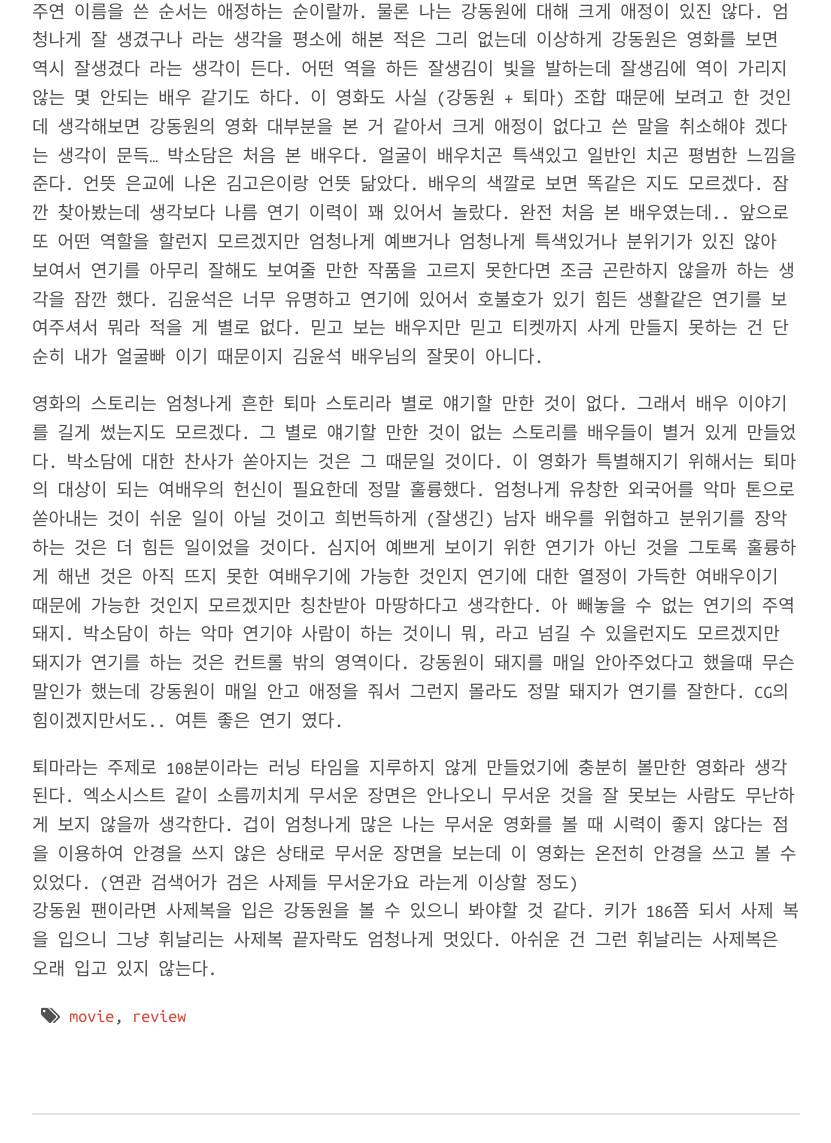
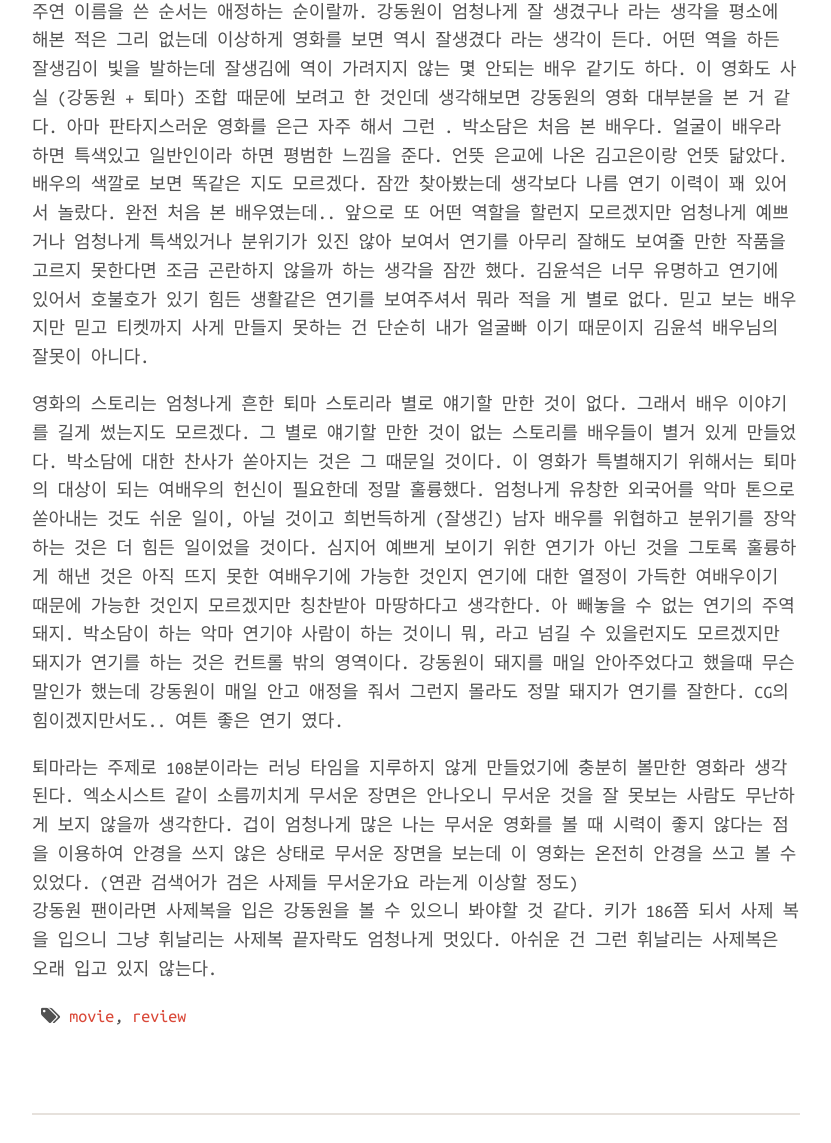
Before and after one commit to hahajh/hahajh.github.com, a Jekyll site: the page built from _posts/2015-11-15-the-priests.md, in a window 1280 px wide and 1400 px high, scrolled down 478 px. Shown: the part 257-1400 px from the top of the window, without its empty margins (224-1055 px from the left). Built offline with Jekyll 4.4.1, drawn with Linux system fonts in a browser that asks for light colours; nearby versions of some CDN libraries.

Commit message:
modify review

```diff
--- a/_posts/2015-11-15-the-priests.md
+++ b/_posts/2015-11-15-the-priests.md
@@ -7,9 +7,9 @@ tags: [movie, review]
 ![포스터](https://lh3.googleusercontent.com/-5qsRnD9T9ds/VkgVxn91WfI/AAAAAAAAAZI/fnZQHHV_ypE/s512-Ic42/20151115001000_0_99_20151115131705.jpg)
 주연 : 강동원, 박소담, 김윤석
 
-주연 이름을 쓴 순서는 애정하는 순이랄까. 물론 나는 강동원에 대해 크게 애정이 있진 않다. 엄청나게 잘 생겼구나 라는 생각을 평소에 해본 적은 그리 없는데 이상하게 강동원은 영화를 보면 역시 잘생겼다 라는 생각이 든다. 어떤 역을 하든 잘생김이 빛을 발하는데 잘생김에 역이 가리지 않는 몇 안되는 배우 같기도 하다. 이 영화도 사실 (강동원 + 퇴마) 조합 때문에 보려고 한 것인데 생각해보면 강동원의 영화 대부분을 본 거 같아서 크게 애정이 없다고 쓴 말을 취소해야 겠다는 생각이 문득... 박소담은 처음 본 배우다. 얼굴이 배우치곤 특색있고 일반인 치곤 평범한 느낌을 준다. 언뜻 은교에 나온 김고은이랑 언뜻 닮았다. 배우의 색깔로 보면 똑같은 지도 모르겠다. 잠깐 찾아봤는데 생각보다 나름 연기 이력이 꽤 있어서 놀랐다. 완전 처음 본 배우였는데.. 앞으로 또 어떤 역할을 할런지 모르겠지만 엄청나게 예쁘거나 엄청나게 특색있거나 분위기가 있진 않아 보여서 연기를 아무리 잘해도 보여줄 만한 작품을 고르지 못한다면 조금 곤란하지 않을까 하는 생각을 잠깐 했다. 김윤석은 너무 유명하고 연기에 있어서 호불호가 있기 힘든 생활같은 연기를 보여주셔서 뭐라 적을 게 별로 없다. 믿고 보는 배우지만 믿고 티켓까지 사게 만들지 못하는 건 단순히 내가 얼굴빠 이기 때문이지 김윤석 배우님의 잘못이 아니다.
+주연 이름을 쓴 순서는 애정하는 순이랄까. 강동원이 엄청나게 잘 생겼구나 라는 생각을 평소에 해본 적은 그리 없는데 이상하게 영화를 보면 역시 잘생겼다 라는 생각이 든다. 어떤 역을 하든 잘생김이 빛을 발하는데 잘생김에 역이 가려지지 않는 몇 안되는 배우 같기도 하다. 이 영화도 사실 (강동원 + 퇴마) 조합 때문에 보려고 한 것인데 생각해보면 강동원의 영화 대부분을 본 거 같다. 아마 판타지스러운 영화를 은근 자주 해서 그런 . 박소담은 처음 본 배우다. 얼굴이 배우라 하면 특색있고 일반인이라 하면 평범한 느낌을 준다. 언뜻 은교에 나온 김고은이랑 언뜻 닮았다. 배우의 색깔로 보면 똑같은 지도 모르겠다. 잠깐 찾아봤는데 생각보다 나름 연기 이력이 꽤 있어서 놀랐다. 완전 처음 본 배우였는데.. 앞으로 또 어떤 역할을 할런지 모르겠지만 엄청나게 예쁘거나 엄청나게 특색있거나 분위기가 있진 않아 보여서 연기를 아무리 잘해도 보여줄 만한 작품을 고르지 못한다면 조금 곤란하지 않을까 하는 생각을 잠깐 했다. 김윤석은 너무 유명하고 연기에 있어서 호불호가 있기 힘든 생활같은 연기를 보여주셔서 뭐라 적을 게 별로 없다. 믿고 보는 배우지만 믿고 티켓까지 사게 만들지 못하는 건 단순히 내가 얼굴빠 이기 때문이지 김윤석 배우님의 잘못이 아니다.
 
-영화의 스토리는 엄청나게 흔한 퇴마 스토리라 별로 얘기할 만한 것이 없다. 그래서 배우 이야기를 길게 썼는지도 모르겠다. 그 별로 얘기할 만한 것이 없는 스토리를 배우들이 별거 있게 만들었다. 박소담에 대한 찬사가 쏟아지는 것은 그 때문일 것이다. 이 영화가 특별해지기 위해서는 퇴마의 대상이 되는 여배우의 헌신이 필요한데 정말 훌륭했다. 엄청나게 유창한 외국어를 악마 톤으로 쏟아내는 것이 쉬운 일이 아닐 것이고 희번득하게 (잘생긴) 남자 배우를 위협하고 분위기를 장악하는 것은 더 힘든 일이었을 것이다. 심지어 예쁘게 보이기 위한 연기가 아닌 것을 그토록 훌륭하게 해낸 것은 아직 뜨지 못한 여배우기에 가능한 것인지 연기에 대한 열정이 가득한 여배우이기 때문에 가능한 것인지 모르겠지만 칭찬받아 마땅하다고 생각한다. 아 빼놓을 수 없는 연기의 주역 돼지. 박소담이 하는 악마 연기야 사람이 하는 것이니 뭐, 라고 넘길 수 있을런지도 모르겠지만 돼지가 연기를 하는 것은 컨트롤 밖의 영역이다. 강동원이 돼지를 매일 안아주었다고 했을때 무슨 말인가 했는데 강동원이 매일 안고 애정을 줘서 그런지 몰라도 정말 돼지가 연기를 잘한다. CG의 힘이겠지만서도.. 여튼 좋은 연기 였다.
+영화의 스토리는 엄청나게 흔한 퇴마 스토리라 별로 얘기할 만한 것이 없다. 그래서 배우 이야기를 길게 썼는지도 모르겠다. 그 별로 얘기할 만한 것이 없는 스토리를 배우들이 별거 있게 만들었다. 박소담에 대한 찬사가 쏟아지는 것은 그 때문일 것이다. 이 영화가 특별해지기 위해서는 퇴마의 대상이 되는 여배우의 헌신이 필요한데 정말 훌륭했다. 엄청나게 유창한 외국어를 악마 톤으로 쏟아내는 것도 쉬운 일이, 아닐 것이고 희번득하게 (잘생긴) 남자 배우를 위협하고 분위기를 장악하는 것은 더 힘든 일이었을 것이다. 심지어 예쁘게 보이기 위한 연기가 아닌 것을 그토록 훌륭하게 해낸 것은 아직 뜨지 못한 여배우기에 가능한 것인지 연기에 대한 열정이 가득한 여배우이기 때문에 가능한 것인지 모르겠지만 칭찬받아 마땅하다고 생각한다. 아 빼놓을 수 없는 연기의 주역 돼지. 박소담이 하는 악마 연기야 사람이 하는 것이니 뭐, 라고 넘길 수 있을런지도 모르겠지만 돼지가 연기를 하는 것은 컨트롤 밖의 영역이다. 강동원이 돼지를 매일 안아주었다고 했을때 무슨 말인가 했는데 강동원이 매일 안고 애정을 줘서 그런지 몰라도 정말 돼지가 연기를 잘한다. CG의 힘이겠지만서도.. 여튼 좋은 연기 였다.
 
 퇴마라는 주제로 108분이라는 러닝 타임을 지루하지 않게 만들었기에 충분히 볼만한 영화라 생각된다. 엑소시스트 같이 소름끼치게 무서운 장면은 안나오니 무서운 것을 잘 못보는 사람도 무난하게 보지 않을까 생각한다. 겁이 엄청나게 많은 나는 무서운 영화를 볼 때 시력이 좋지 않다는 점을 이용하여 안경을 쓰지 않은 상태로 무서운 장면을 보는데 이 영화는 온전히 안경을 쓰고 볼 수 있었다. (연관 검색어가 검은 사제들 무서운가요 라는게 이상할 정도)
 강동원 팬이라면 사제복을 입은 강동원을 볼 수 있으니 봐야할 것 같다. 키가 186쯤 되서 사제 복을 입으니 그냥 휘날리는 사제복 끝자락도 엄청나게 멋있다. 아쉬운 건 그런 휘날리는 사제복은 오래 입고 있지 않는다.
```
Also changed, not shown: 2 other files.
